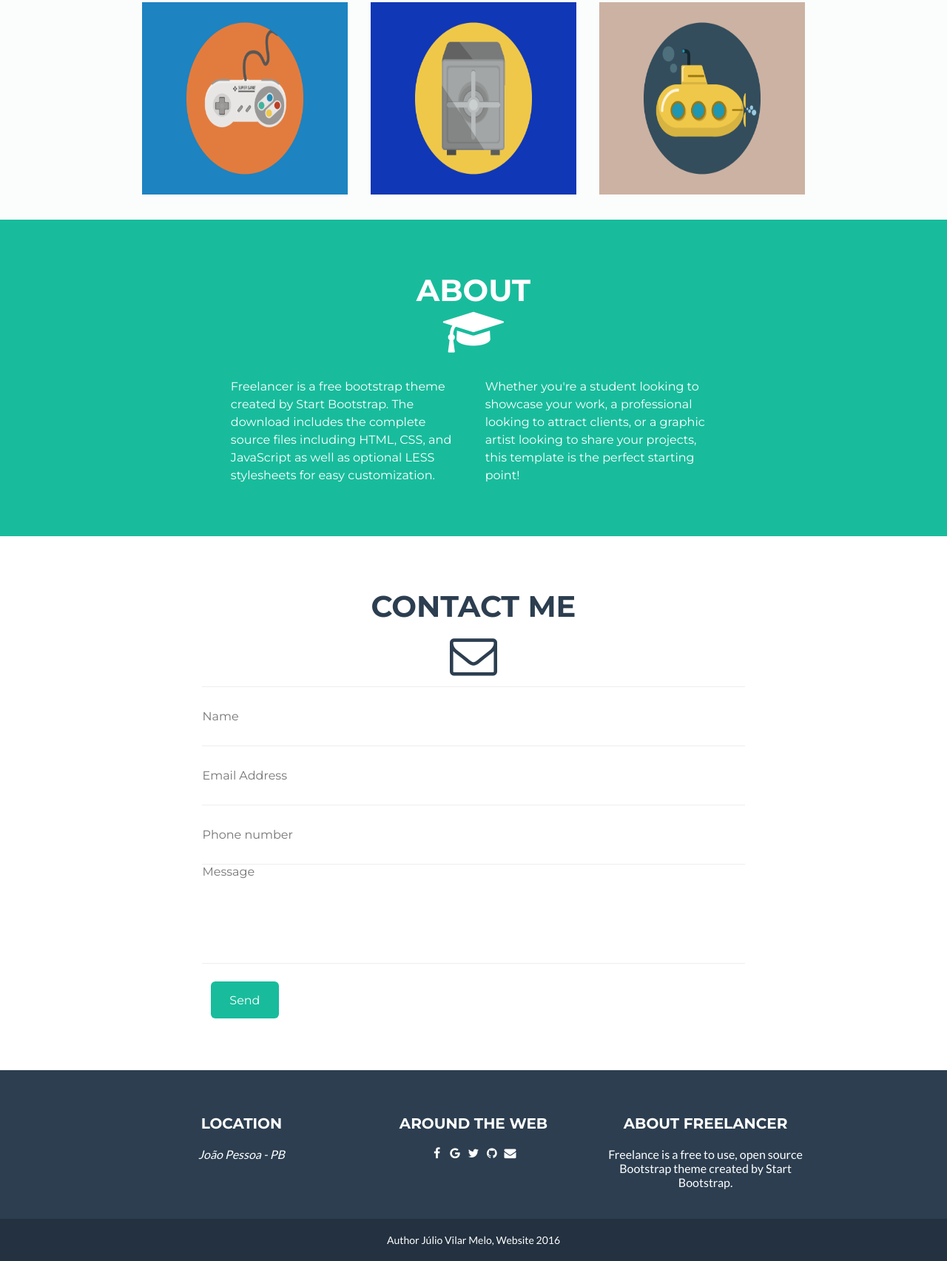
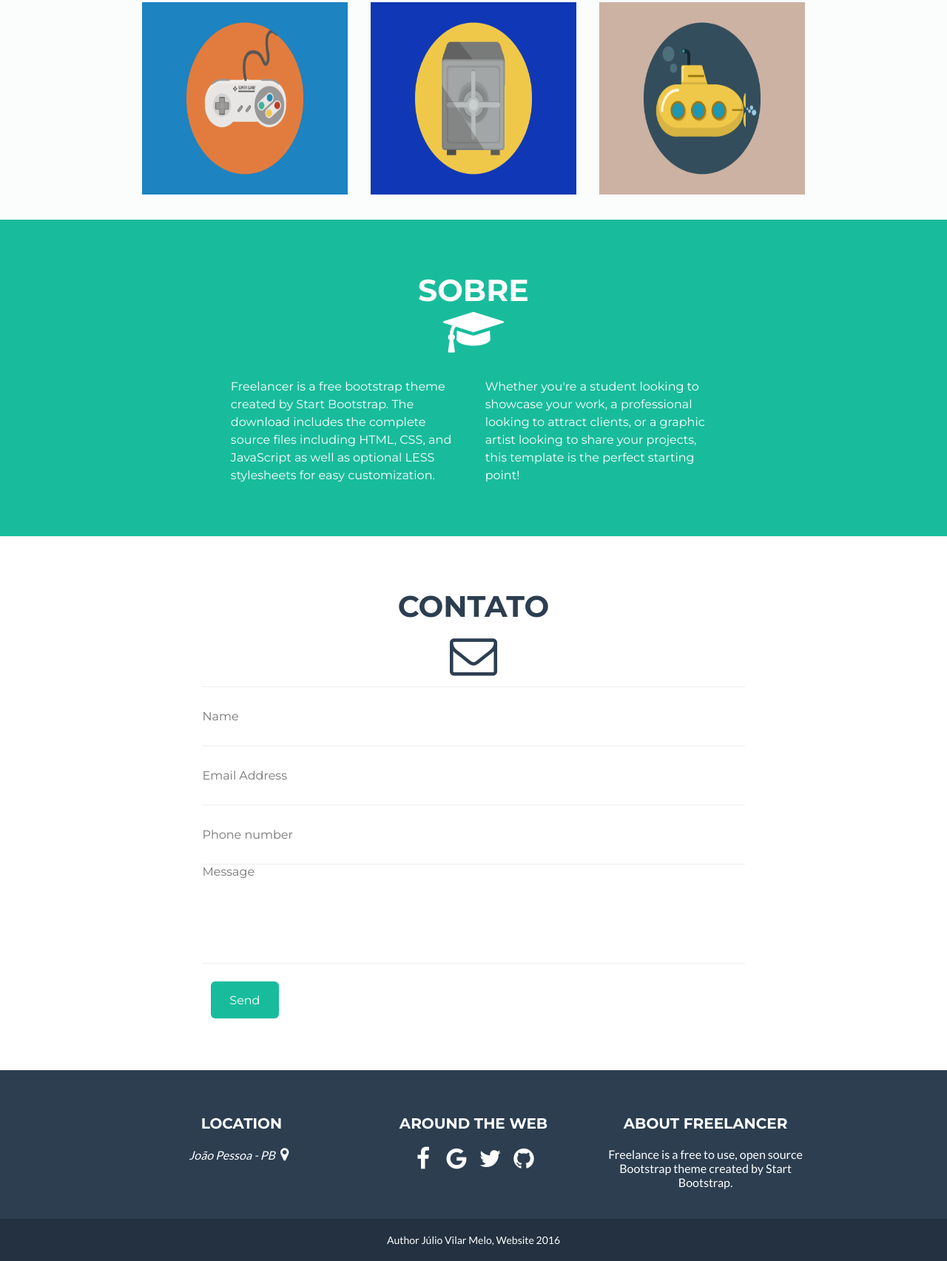
Before and after one commit to JulioVMelo/portfolio, a plain HTML site: page index.html in a window 1280 px wide. Shown: the part 1082-2787 px from the top of the page at 74% size. Drawn offline with nearby package versions, Linux system fonts and the light colour scheme.

Commit message:
ajustes layout(titulos em português, icones com hover e cores de origem, links inseridos)

```diff
--- a/css/main.css
+++ b/css/main.css
@@ -8,6 +8,7 @@
     padding: 0;
     font-size: 1em;
 }
+
 
 /*===== Header =====*/
 
@@ -229,8 +230,11 @@ header h2{
 .location h2{
     text-align: center;
 }
-.location p{
-    text-align: center;
+.location address{
+
+}
+.location i{
+    font-size: 1.25em;
 }
 .social address{
 
@@ -250,6 +254,19 @@ header h2{
 .social-icons i{
     padding-top: 20px;
     cursor: pointer;
+    font-size: 2em;
+}
+.fa-twitter:hover{
+    color: #2AA9E0;
+}
+.fa-facebook:hover{
+    color: #4862A3;
+}
+.fa-github:hover{
+    color: #4078C0;
+}
+.fa-google:hover{
+    color: #DB4437;
 }
 .aboutfreela{
     width: 30%;
--- a/index.html
+++ b/index.html
@@ -24,8 +24,8 @@
            <nav class="menu">
                 <ul class="main_menu">
                     <li><a href="#portfolio">PORTFOLIO</a></li>
-                    <li><a href="#about">ABOUT</a></li>
-                    <li><a href="#contact">CONTACT</a></li>
+                    <li><a href="#about">SOBRE</a></li>
+                    <li><a href="#contact">CONTATO</a></li>
                 </ul>
             </nav>
             <div class="clear"></div>
@@ -43,7 +43,7 @@
         <a name="portfolio"></a>
         <section class="portifolio">
             <div class="content">
-                <h2>PORTIFOLIO</h2>
+                <h2>Sites disponíveis</h2>
                 <span><i class="fa fa-terminal fa-5x"></i></span>
                 <div class="trabalhos">
                 <article class="projeto">
@@ -71,7 +71,7 @@
         <a name="about"></a>
         <section class="about">
            <div class="content">
-            <h2>ABOUT</h2>
+            <h2>SOBRE</h2>
             <span><i  class="fa fa-graduation-cap fa-4x"></i></span>
             <div class="p1">
                 Freelancer is a free bootstrap theme created by Start Bootstrap. The download includes the complete source files including HTML, CSS, and JavaScript as well as optional LESS stylesheets for easy customization.
@@ -84,7 +84,7 @@
         </section>
         <a name="contact"></a>
         <section class="contact content">
-            <h2>CONTACT ME</h2>
+            <h2>CONTATO</h2>
             <i class="fa fa-envelope-o fa-4x"></i>
             <form action="">
                 <input type="text" placeholder="Name">
@@ -99,15 +99,15 @@
            <div class="content">
             <div class="location">
                 <h2>LOCATION</h2>
-                <address>João Pessoa - PB</address>
+                <address>João Pessoa - PB<a href="https://www.google.com.br/maps/place/Jo%C3%A3o+Pessoa,+PB/@-7.1464332,-34.9516766,12z/data=!3m1!4b1!4m2!3m1!1s0x7ace839019aa3d7:0x6e414a9c6d26db34?hl=pt-BR" target="_blank"><i class="fa fa-map-marker fa-fw"></i></a></address>
+
             </div>
             <div class="social-icons">
                 <h2>AROUND THE WEB</h2>
-                <i class="fa fa-fw fa-facebook"></i>
-                <i class="fa fa-fw fa-google "></i>
-                <i class="fa fa-fw fa-twitter "></i>
-                <i class="fa fa-fw fa-github "></i>
-                <i class="fa fa-fw fa-envelope"></i>
+                <a href="https://www.facebook.com/julio.melo.501" target="_blank"><i class="fa fa-fw fa-facebook"></i></a>
+                <a href="https://plus.google.com/u/0/+JulioMelodev"><i class="fa fa-fw fa-google "></i></a>
+                <i class="fa fa-fw fa-twitter"></i>
+                <a href="https://github.com/JulioVMelo" target="_blank"><i class="fa fa-fw fa-github "></i></a>
             </div>
             <div class="aboutfreela">
                 <h2>ABOUT FREELANCER</h2>
```
